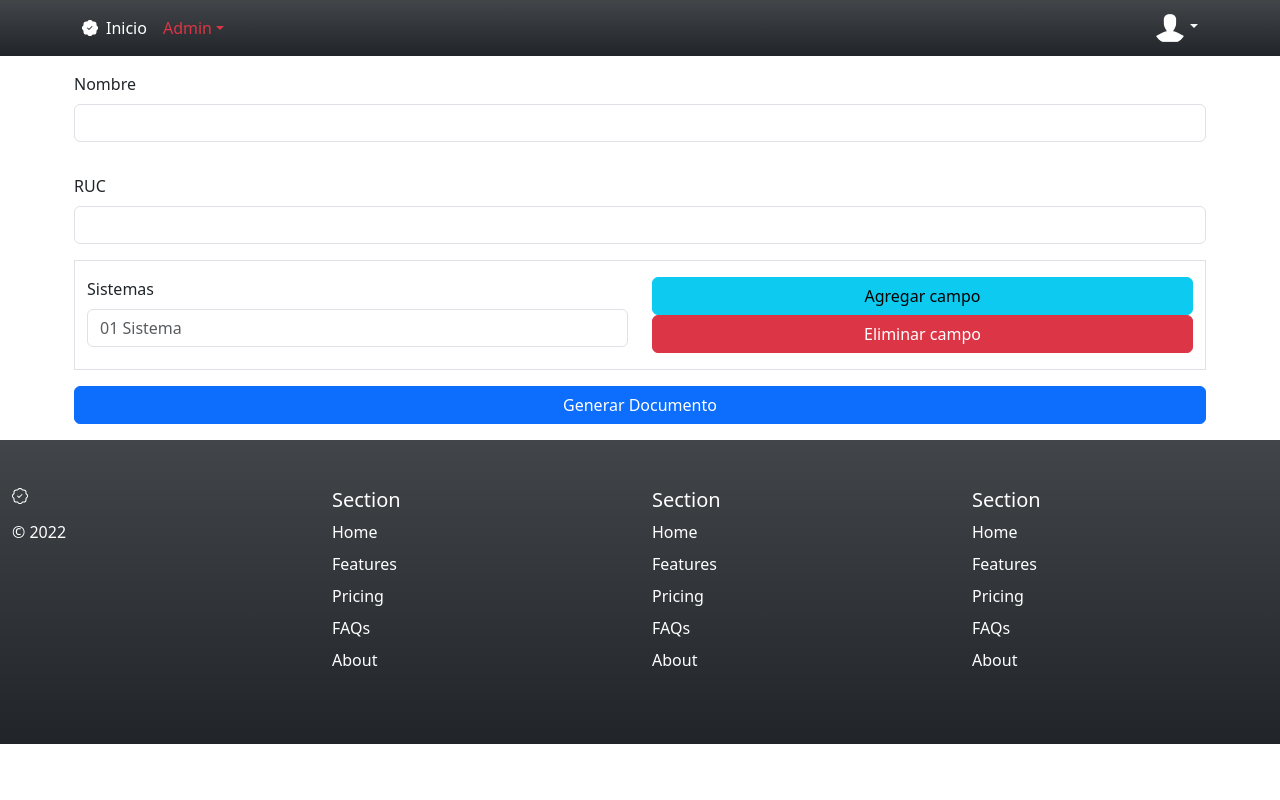
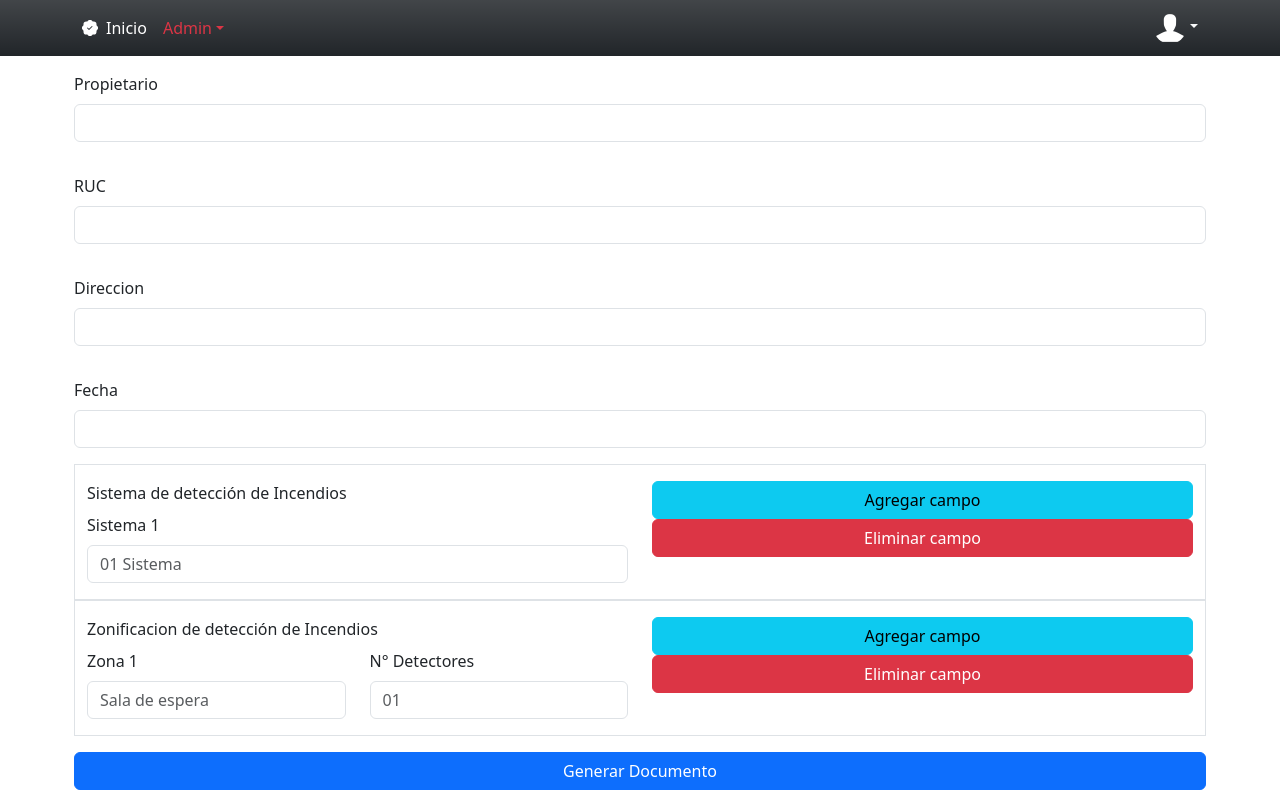
Before and after one commit to GerardoUnsa/pat-certificados, a React (Create React App) app: page /admin/certificados in a window 1280 px wide. Shown: the top 800 px of the page. Built offline with nearby package versions, Linux system fonts and the light colour scheme.

Commit message:
"Primer formulario completo"

```diff
--- a/src/containers/certificados.jsx
+++ b/src/containers/certificados.jsx
@@ -11,10 +11,20 @@ export default function Certificados() {
     const [validated, setValidated] = useState(false)
     const [propietario, setPropietario] = useState('')
     const [ruc, setRuc] = useState('')
+    const [direccion, setDireccion] = useState('')
+    const [fecha, setFecha] = useState('')
 
     const [sistemas, setSistemas] = useState([
       { sistema: ''}
     ])
+
+    const [zonas, setZonas] = useState([
+      { zona: '',
+        detector : ''
+      }
+    ])
+    var cantZonas =''
+    var cantZonas2 = ''
 
     const handleChangeSistema = (index,event) => {
       const values = [...sistemas]
@@ -22,6 +32,13 @@ export default function Certificados() {
       values[index].sistema=event.target.value
 
       setSistemas(values)
+    }
+
+    const handleChangeZonas= (index,event) => {
+      const values = [...zonas]
+      const updatedValue = event.target.name;
+      values[index][updatedValue] = event.target.value;
+      setZonas(values)
     }
 
     const handleAddFields = () => {
@@ -35,7 +52,14 @@ export default function Certificados() {
       if(values.length > 1)  values.pop()
       setSistemas(values)
     }
-
+    const handleAddFieldsZone = () => {
+      const values = [...zonas]
+      values.push({
+        sistema:'',
+        detector: 0,
+      })
+      setZonas(values)
+    }
     const handleSubmit = (event) => {
       const form = event.currentTarget
       event.preventDefault()
@@ -43,15 +67,41 @@ export default function Certificados() {
       if (form.checkValidity() === false) {
         event.stopPropagation()
       } else {
+        var aux = 0
+        for (let i = 0; i<zonas.length; i++){
+         zonas[i].zona = "Zona " + (i +1) + ": " + zonas[i].zona
+         aux += Number(zonas[i].detector)
+         if ( Number(zonas[i].detector) > 1){
+           zonas[i].detector = zonas[i].detector + " detectores"
+         } else {
+          zonas[i].detector = zonas[i].detector + " detector"
+         }
+
+
+        }
+        if ( aux > 1){
+          cantZonas = aux + " zonas"
+          cantZonas2 = aux + " zonas de operacion"
+        } else{
+          cantZonas = aux + " zona"
+          cantZonas2 = aux + " zona de operacion"
+        }
+
         generateDocument()
       }
 
       setValidated(true)
     }
+    const handleRemoveFieldsZone = () => {
+      const values = [...zonas]
+      if(values.length > 1)  values.pop()
+      setZonas(values)
+    }
 
     function loadFile(url, callback) {
       PizZipUtils.getBinaryContent(url, callback)
     }
+
 
     const generateDocument = () => {
       loadFile(
@@ -69,7 +119,13 @@ export default function Certificados() {
           doc.setData({
             Propietario: propietario,
             RUC: ruc,
-            sistemas: sistemas
+            Ubicacion: direccion,
+            Fecha: fecha,
+            sistemas: sistemas,
+            zonas: zonas,
+            cantZonas: cantZonas,
+            cantZonas2 : cantZonas2,
+
           })
 
           try {
@@ -125,7 +181,7 @@ export default function Certificados() {
       <form className='row g-3 needs-validation' validated={validated} onSubmit={handleSubmit}>
 
         <div className="mb-3 px-0">
-          <label htmlFor="validationCustom01" className="form-label">Nombre</label>
+          <label htmlFor="validationCustom01" className="form-label">Propietario</label>
           <input
             type="text"
             className="form-control"
@@ -147,17 +203,41 @@ export default function Certificados() {
             required
           />
         </div>
+        <div className="mb-3 px-0">
+          <label htmlFor="validationCustom03" className="form-label">Direccion</label>
+          <input
+            type="text"
+            className="form-control"
+            id="validationCustom03"
+            value={direccion}
+            onChange={e => setDireccion(e.target.value)}
+            required
+          />
+        </div>
+        <div className="mb-3 px-0">
+          <label htmlFor="validationCustom04" className="form-label">Fecha</label>
+          <input
+            type="text"
+            className="form-control"
+            id="validationCustom04"
+            value={fecha}
+            onChange={e => setFecha(e.target.value)}
+            required
+          />
+        </div>
 
         <div className="container">
           <div className="row py-3 border">
 
             <div className="col" id="col-sistemas">
-              <label  class="form-label">Sistemas</label>
+              <label  class="form-label">Sistema de detección de Incendios </label>
               {sistemas.map((data,i) => {
                 return (
                   <div className="row" key={i}>
                     <div className="col">
+                    <label htmlFor="sistemaInput" className="form-label">Sistema  {i +1}</label>
                       <input
+                        id = "sistemaInput"
                         className="form-control"
                         type="text"
                         placeholder="01 Sistema"
@@ -177,6 +257,51 @@ export default function Certificados() {
               <button onClick={handleRemoveFields} type="button" className="btn btn-danger w-100">Eliminar campo</button>
             </div>
           </div>
+          <div className="row py-3 border">
+
+            <div className="col" id="col-zonificacion">
+              <label  class="form-label">Zonificacion de detección de Incendios  </label>
+              {zonas.map((data,i) => {
+                return (
+                  <div className="row" key={i}>
+                    <div className="col">
+                     <label htmlFor="zonainput" className="form-label">Zona {i +1}</label>
+                      <input
+                        id= "zonainput"
+                        className="form-control"
+                        type="text"
+                        placeholder="Sala de espera"
+                        name="zona"
+                        value={data.zona}
+                        onChange={event => handleChangeZonas(i,event)}
+                        required
+                      />
+                    </div>
+                    <div className="col">
+                      <label htmlFor="detectorinput" className="form-label">N° Detectores</label>
+                      <input
+                        id = "detectorinput"
+                        className="form-control"
+                        type="number"
+                        placeholder="01"
+                        name="detector"
+                        value={data.detector}
+                        onChange={event => handleChangeZonas(i,event)}
+                        required
+                      />
+                    </div>
+                </div>
+                )
+              })}
+            </div>
+
+            <div className="col">
+              <button onClick={handleAddFieldsZone} type="button" className="btn btn-info w-100">Agregar campo</button>
+              <button onClick={handleRemoveFieldsZone} type="button" className="btn btn-danger w-100">Eliminar campo</button>
+            </div>
+          </div>
+
+
 
           <div className="row pt-3">
             <div className="col px-0">
```
Also changed, not shown: 1 other file (tests, documents, lock files or other folders).
